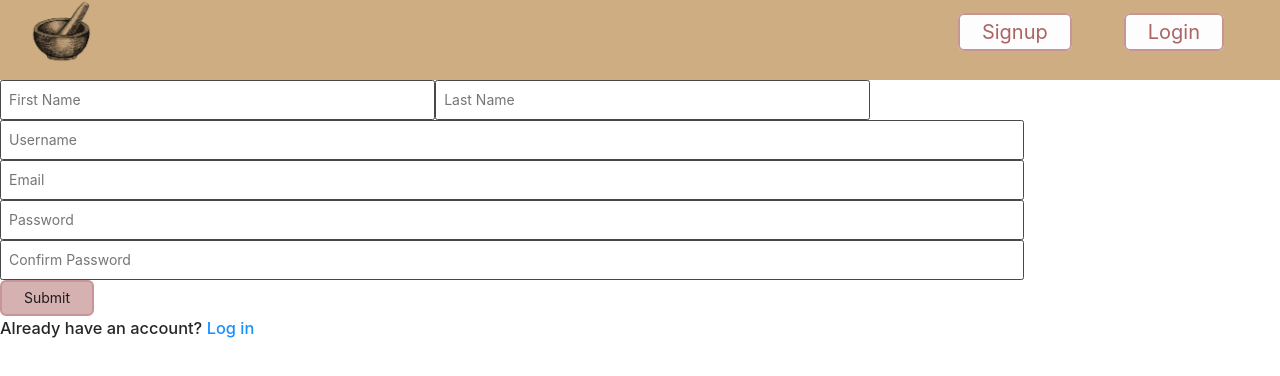
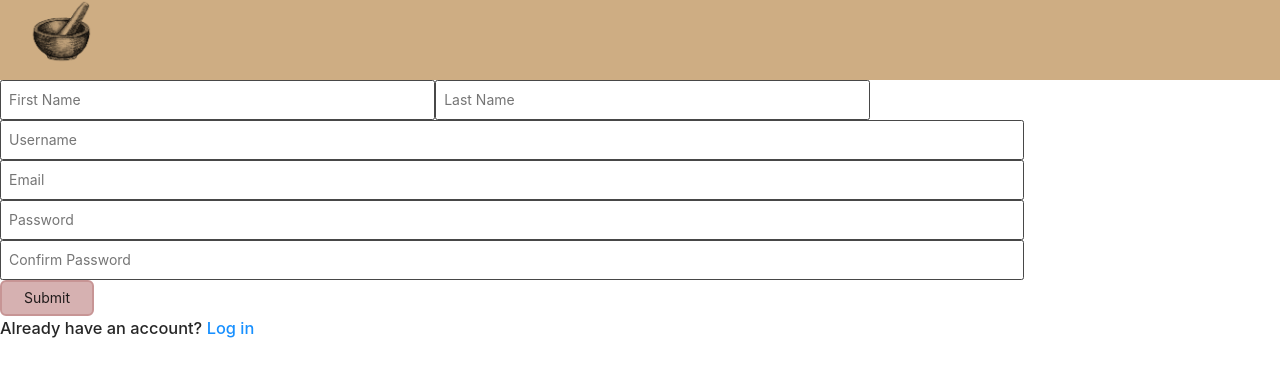
Before and after one commit to Cocineros/bumbu-frontend, a React (Create React App) app: page /signup in a window 1280 px wide. Shown: the top 376 px of the page. Built offline with nearby package versions, Linux system fonts and the light colour scheme.

Commit message:
button edit

```diff
--- a/src/components/nav/Nav.js
+++ b/src/components/nav/Nav.js
@@ -65,24 +65,7 @@ export default function Nav(){
                 <img src={Logo} id="bumbu-logo"/>
                 </a>
             </div>
-            <div className="nav-bar">
-            <Link to="/" className="nav-logo"></Link>
-			<div onClick={handleClick} className="nav-icon">
-				{open ? <FiX /> : <FiMenu />}
-			</div>
-			<ul className={open ? 'nav-links active' : 'nav-links'}>
-				<li className="nav-item">
-					<Link to="/dashboard" className="nav-link" onClick={closeMenu}>
-						Signup
-					</Link>
-				</li>
-				<li className="nav-item">
-					<Link to="/" className="nav-link" onClick={closeMenu} onClick={logout} >
-						Login
-					</Link>
-				</li>
-			</ul>
-            </div>
+
             </>
         )}
         </nav>
--- a/src/components/signup/signup.css
+++ b/src/components/signup/signup.css
@@ -35,6 +35,10 @@ button {
     display:block;
 }
 
-/* .nav-link {
+/* #signup-btn-nav {
+    display: none;
+}
+
+#login-btn-nav {
     display: none;
 } */
```
